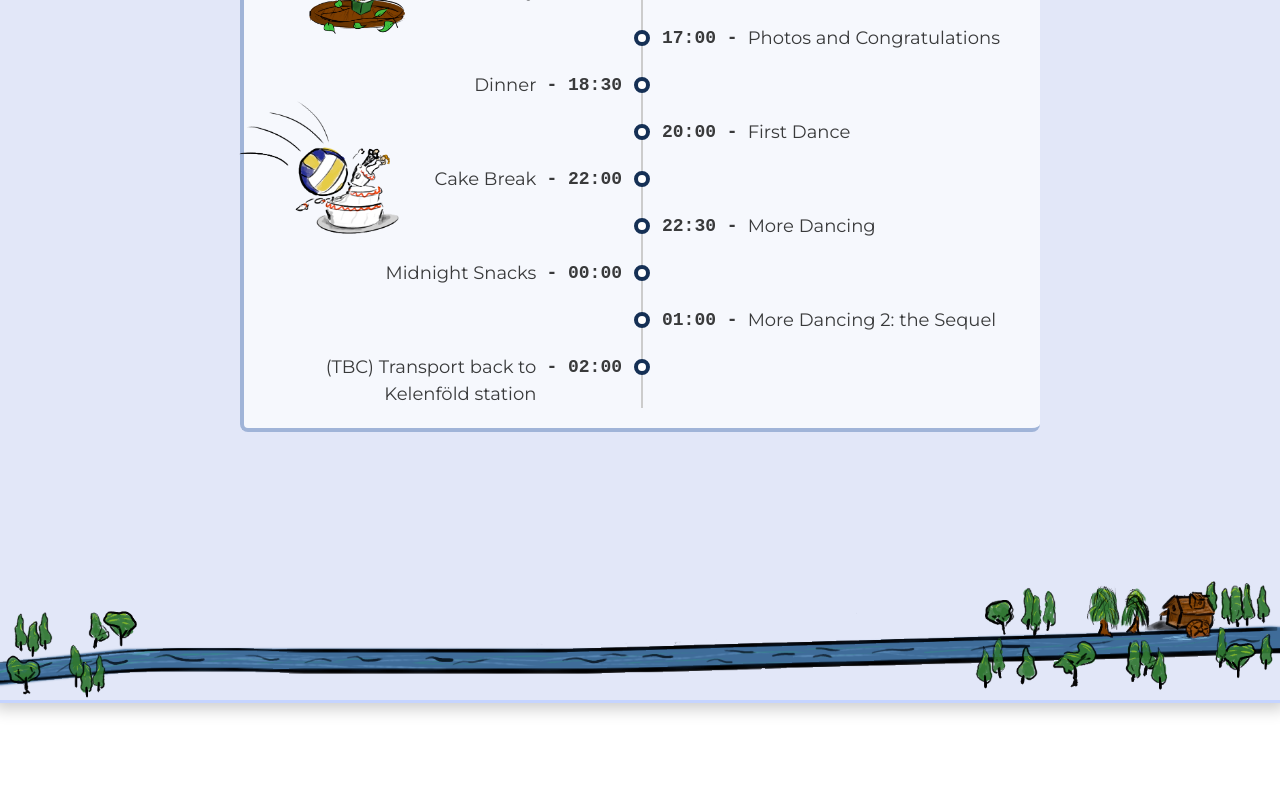
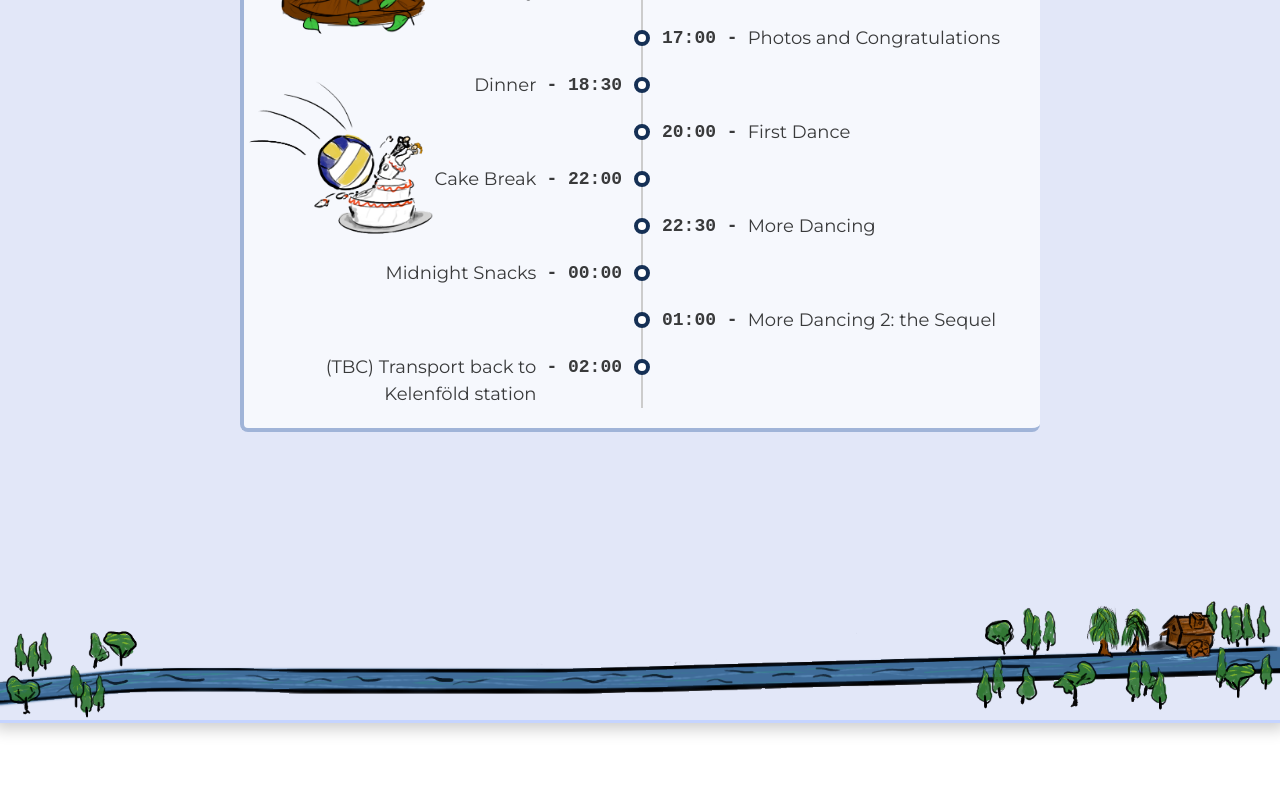
Before and after one commit to Balint-H/beszter, a plain HTML site: page en/index.html in a window 1280 px wide. Shown: the part 1394-2194 px from the top of the page. Drawn offline with nearby package versions, Linux system fonts and the light colour scheme.

Commit message:
Increasing image sizes

```diff
--- a/en/index.html
+++ b/en/index.html
@@ -85,9 +85,9 @@
           </ul>
         </div>
         <div class="bg-container">
-              <img src="../images/barrel.png" class="bg-item" style="left:600px; top:-550px; width:8%;">
-              <img src="../images/rings.png" class="bg-item" style="left:0%; top:-420px; width:12%;">
-              <img src="../images/cake.png" class="bg-item" style="left:-170px; top:-220px; width:20%;">
+              <img src="../images/barrel.png" class="bg-item" style="left:600px; top:-550px; width:12%;">
+              <img src="../images/rings.png" class="bg-item" style="left:-60px; top:-420px; width:18%;">
+              <img src="../images/cake.png" class="bg-item" style="left:-240px; top:-220px; width:23%;">
           </div>
       </div>
 
```
